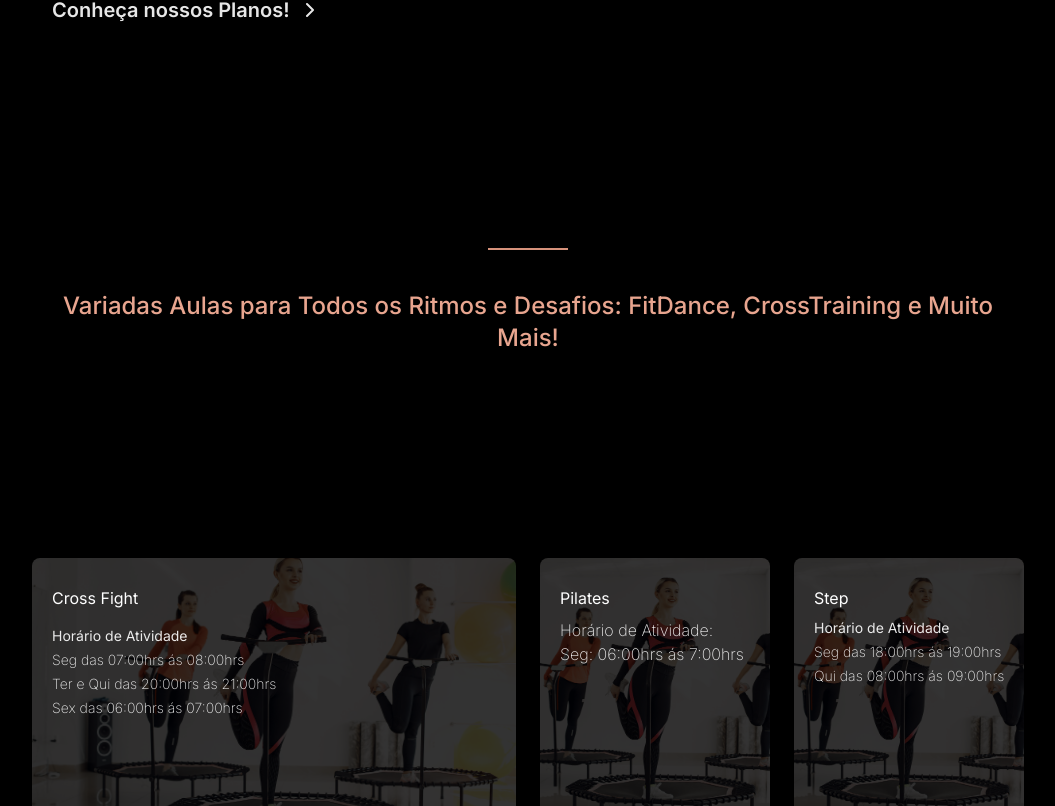
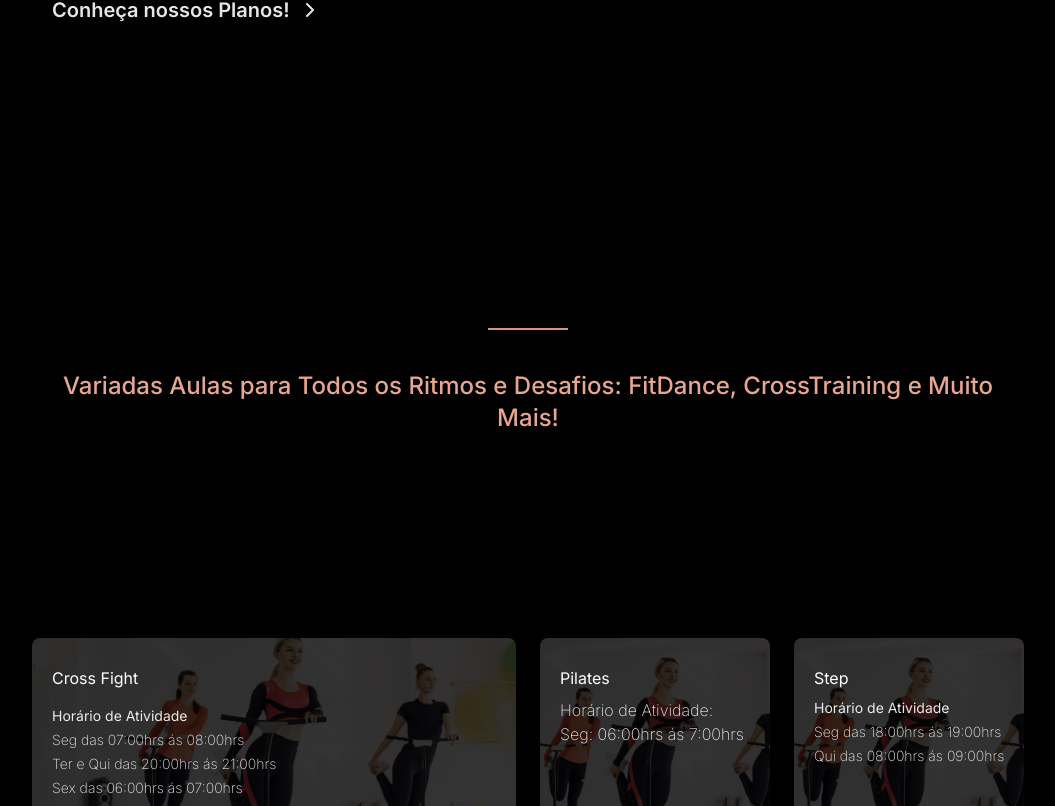
Before and after one commit to DevWeDesc/AcademiaMaverick, a Next.js app: page / in a window 1280 px wide. Shown: the part 1154-1960 px from the top of the page, without its empty margins (112-1167 px from the left). Built offline with nearby package versions, Linux system fonts and the light colour scheme.

Commit message:
feat: adicionando espaçamento a sessçao de atividades

```diff
--- a/src/components/Activies/Activities.tsx
+++ b/src/components/Activies/Activities.tsx
@@ -3,7 +3,7 @@ import { GridActivies } from "./GridActivies";
 
 export const Activities = () => {
   return (
-    <div className="hidden lg:flex text-center flex-col items-center gap-12 lg:px-36 bg-black">
+    <div className="hidden lg:flex text-center flex-col items-center gap-12 lg:py-20 lg:px-36 bg-black">
       <div className="space-y-1">
         <div className="py-9 space-y-6">
           <h2 className="font-bold text-2xl lg:text-5xl">Nossas Atividades</h2>
```
